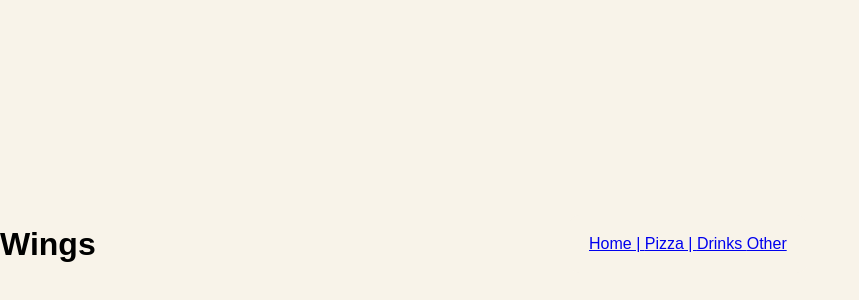
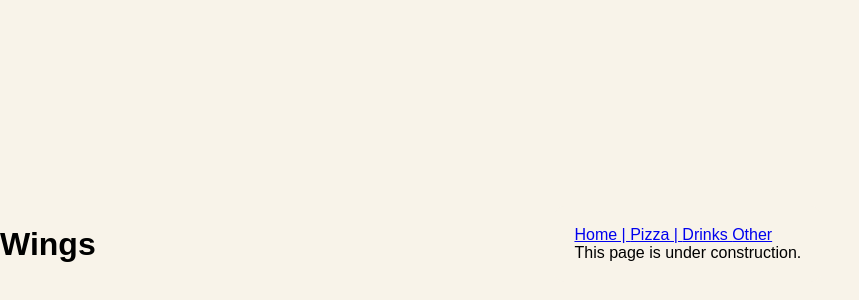
Before and after one commit to ColePeterson05/DoughBoysWebsite, a website: page Wings.html in a window 1280 px wide. Shown: the part 156-456 px from the top of the page, without its empty margins (0-859 px from the left). Drawn offline with Linux system fonts and the light colour scheme.

Commit message:
Added paragraphs
added starter paragraphs for the website pages

```diff
--- a/Wings.html
+++ b/Wings.html
@@ -14,6 +14,9 @@
         <tr><a href="Drinks.html">Drinks </a></tr>
         <tr><a href="Other.html"> Other</a> </tr>
         </table>
+        <p1>
+            This page is under construction.
+        </p1>
     </section>
 </body>
 </html>
```
Also changed, not shown: Drinks.html (+3 -0 lines), Other.html (+3 -0 lines), Pizza.html (+3 -0 lines), index.html (+3 -0 lines).
